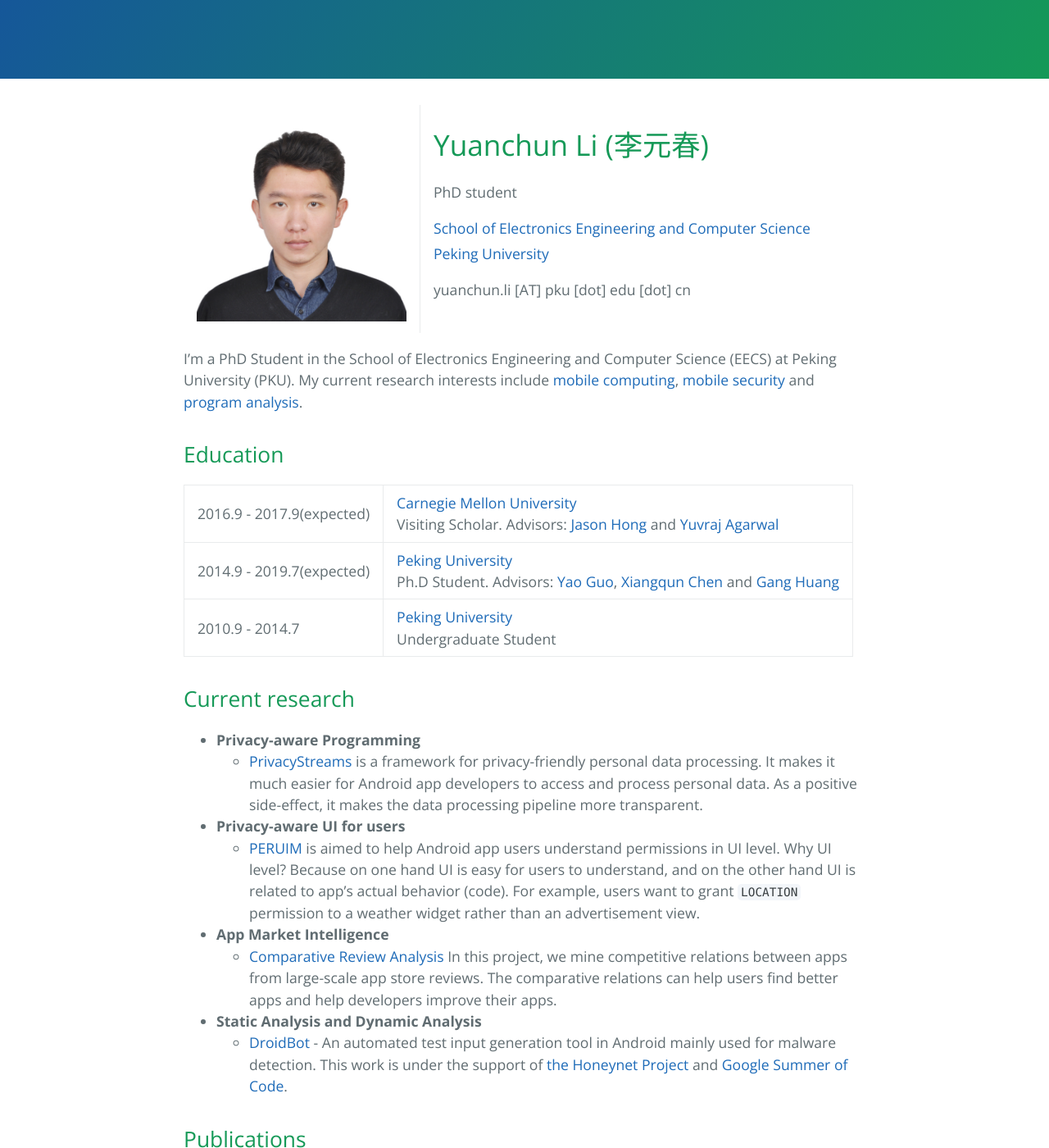
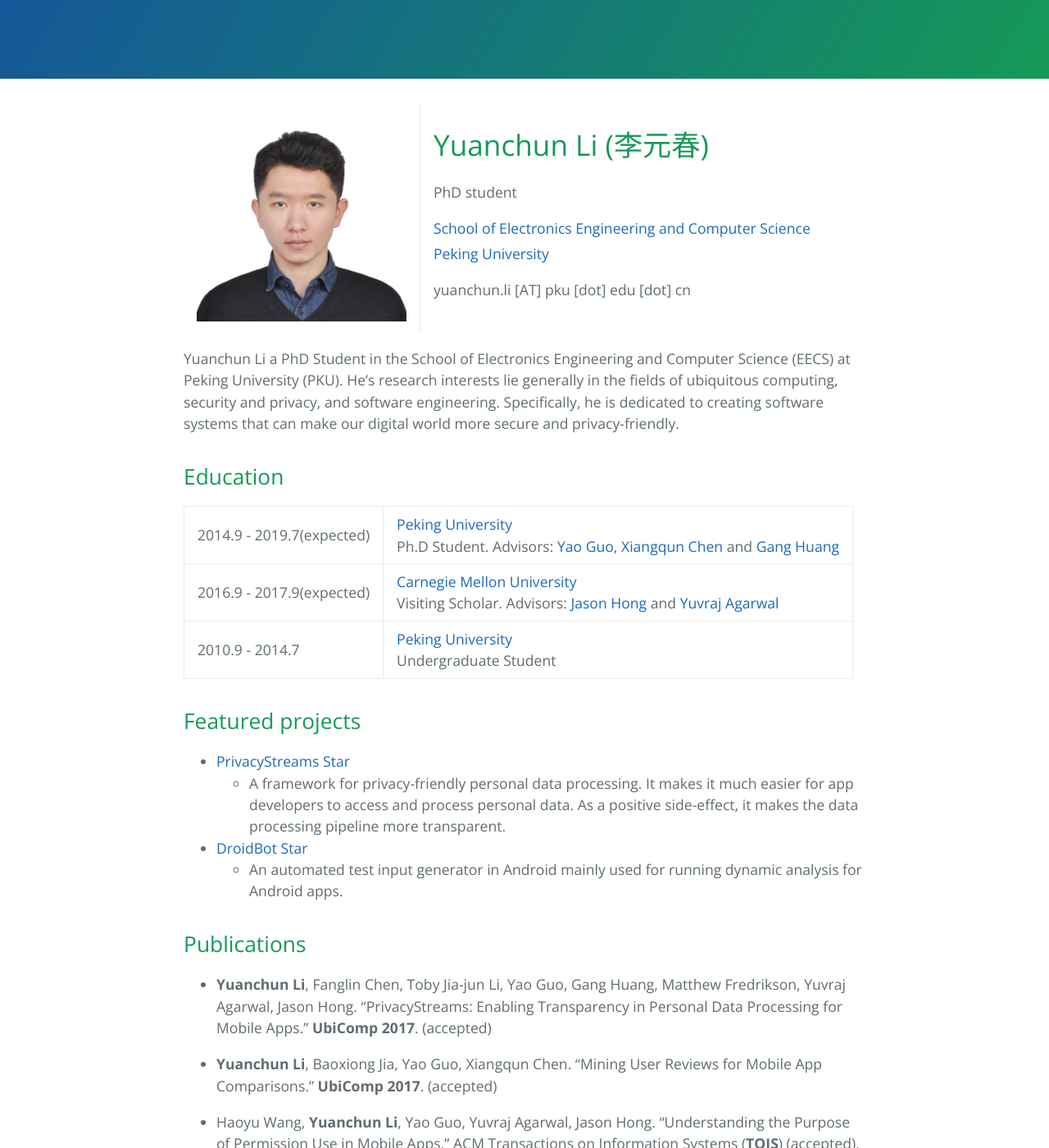
Before and after one commit to yuanchun-li/yuanchun-li.github.io, a Jekyll site: the page built from index.md, in a window 1280 px wide and 1400 px high. Shown: the whole window at 82% size. Built offline with Jekyll 4.4.1, drawn with Linux system fonts in a browser that asks for light colours.

Commit message:
slight change

```diff
--- a/_layouts/homepage.html
+++ b/_layouts/homepage.html
@@ -28,6 +28,7 @@
 
     </section>
 
-
+    <!-- Place this tag in your head or just before your close body tag. -->
+    <script async defer src="https://buttons.github.io/buttons.js"></script>
   </body>
 </html>
--- a/index.md
+++ b/index.md
@@ -19,38 +19,29 @@
 </tbody>
 </table>
 
-I'm a PhD Student in the School of Electronics Engineering and Computer Science (EECS) at Peking University (PKU).
-My current research interests include
-[mobile computing](https://en.wikipedia.org/wiki/Mobile_computing),
-[mobile security](https://en.wikipedia.org/wiki/Mobile_security) and
-[program analysis](https://en.wikipedia.org/wiki/Program_analysis).
+Yuanchun Li a PhD Student in the School of Electronics Engineering and Computer Science (EECS) at Peking University (PKU).
+He's research interests lie generally in the fields of ubiquitous computing, security and privacy, and software engineering.
+Specifically, he is dedicated to creating software systems that can make our digital world more secure and privacy-friendly.
 
 ## Education
 
+|2014.9 - 2019.7(expected)|[Peking University](http://www.pku.edu.cn/)<br>Ph.D Student. Advisors: [Yao Guo](http://sei.pku.edu.cn/~yaoguo/), [Xiangqun Chen](https://www.coursera.org/instructor/chenxiangqun) and [Gang Huang](http://sei.pku.edu.cn/~huanggang/index_en.htm)|
 |2016.9 - 2017.9(expected)|[Carnegie Mellon University](http://www.cmu.edu/)<br>Visiting Scholar. Advisors: [Jason Hong](http://www.cs.cmu.edu/~jasonh/) and [Yuvraj Agarwal](http://www.synergylabs.org/yuvraj/)|
-|2014.9 - 2019.7(expected)|[Peking University](http://www.pku.edu.cn/)<br>Ph.D Student. Advisors: [Yao Guo](http://sei.pku.edu.cn/~yaoguo/), [Xiangqun Chen](https://www.coursera.org/instructor/chenxiangqun) and [Gang Huang](http://sei.pku.edu.cn/~huanggang/index_en.htm)|
 |2010.9 - 2014.7|[Peking University](http://www.pku.edu.cn/)<br>Undergraduate Student|
 
-## Current research
+## Featured projects
 
-+ **Privacy-aware Programming**
-    + [PrivacyStreams](https://privacystreams.github.io) is a framework for privacy-friendly personal data processing.
-    It makes it much easier for Android app developers to access and process personal data.
++ [PrivacyStreams](https://github.com/PrivacyStreams/PrivacyStreams)
+<!-- Place this tag where you want the button to render. -->
+<a class="github-button" href="https://github.com/PrivacyStreams/PrivacyStreams" data-show-count="true" aria-label="Star PrivacyStreams/PrivacyStreams on GitHub">Star</a>
+    + A framework for privacy-friendly personal data processing.
+    It makes it much easier for app developers to access and process personal data.
     As a positive side-effect, it makes the data processing pipeline more transparent.
 
-+ **Privacy-aware UI for users**
-    + [PERUIM](https://github.com/ylimit/uiAnalysis) is aimed to help Android app users understand permissions in UI level.
-    Why UI level? Because on one hand UI is easy for users to understand, and on the other hand UI is related to app's actual behavior (code).
-    For example, users want to grant `LOCATION` permission to a weather widget rather than an advertisement view.
-
-+ **App Market Intelligence**
-    + [Comparative Review Analysis](https://github.com/ylimit/app-review-search)
-    In this project, we mine competitive relations between apps from large-scale app store reviews.
-    The comparative relations can help users find better apps and help developers improve their apps.
-
-+ **Static Analysis and Dynamic Analysis**
-    + [DroidBot](https://github.com/ylimit/droidbot) - An automated test input generation tool in Android mainly used for malware detection.
-    This work is under the support of [the Honeynet Project](http://honeynet.org/node/1317) and [Google Summer of Code](https://developers.google.com/open-source/gsoc/).
++ [DroidBot](https://github.com/honeynet/droidbot)
+<!-- Place this tag where you want the button to render. -->
+<a class="github-button" href="https://github.com/honeynet/droidbot" data-show-count="true" aria-label="Star honeynet/droidbot on GitHub">Star</a>
+    + An automated test input generator in Android mainly used for running dynamic analysis for Android apps.
 
 ## Publications
 
```
